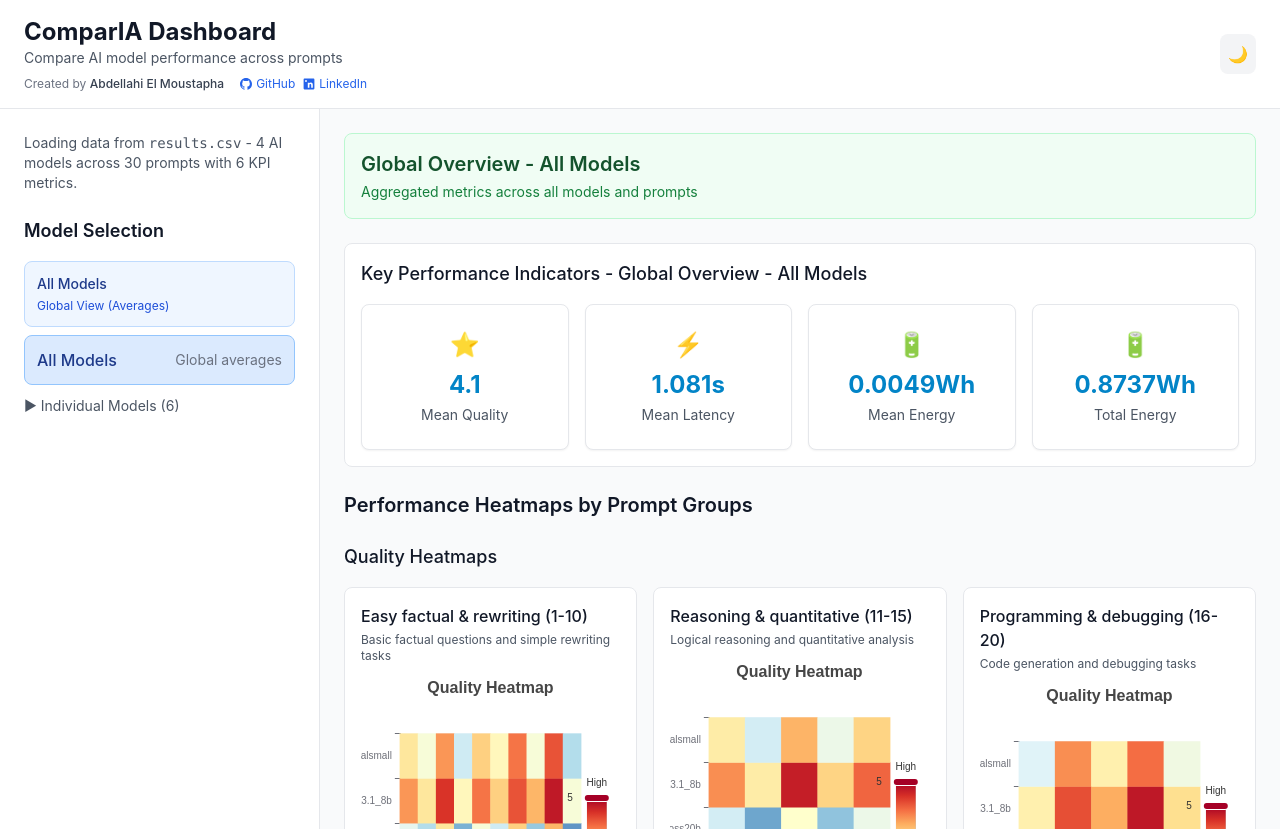
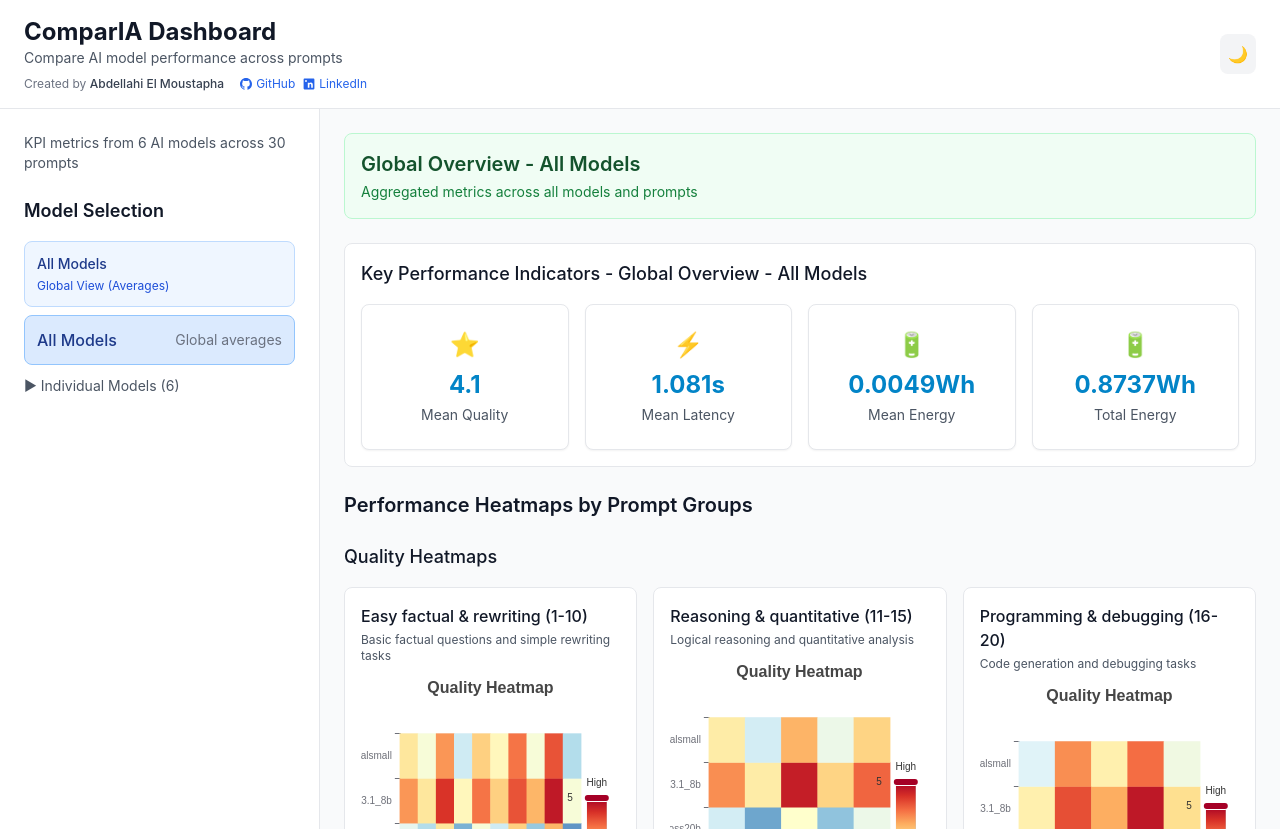
Before and after one commit to Abmstpha/ComparIA-dashboard, a React (Vite) app: page / in a window 1280 px wide. Built offline with nearby package versions, Linux system fonts and the light colour scheme.

Commit message:
Update sidebar description text
- Changed from 'Loading data from results.csv - 4 AI models across 30 prompts with 6 KPI metrics'
- To 'KPI metrics from 6 AI models across 30 prompts'
- Cleaner, more concise description
- Corrected model count from 4 to 6

```diff
--- a/src/App.tsx
+++ b/src/App.tsx
@@ -209,7 +209,7 @@ function App() {
         <aside className="sidebar p-6 space-y-6 overflow-y-auto scrollbar-thin">
           <div className="space-y-4">
             <p className="text-sm text-gray-600 dark:text-gray-400">
-              Loading data from <code>results.csv</code> - 4 AI models across 30 prompts with 6 KPI metrics.
+              KPI metrics from 6 AI models across 30 prompts
             </p>
           </div>
 
```
